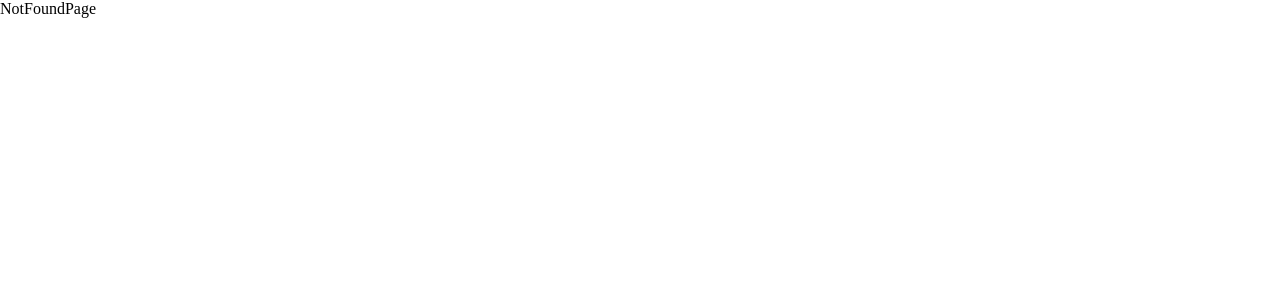
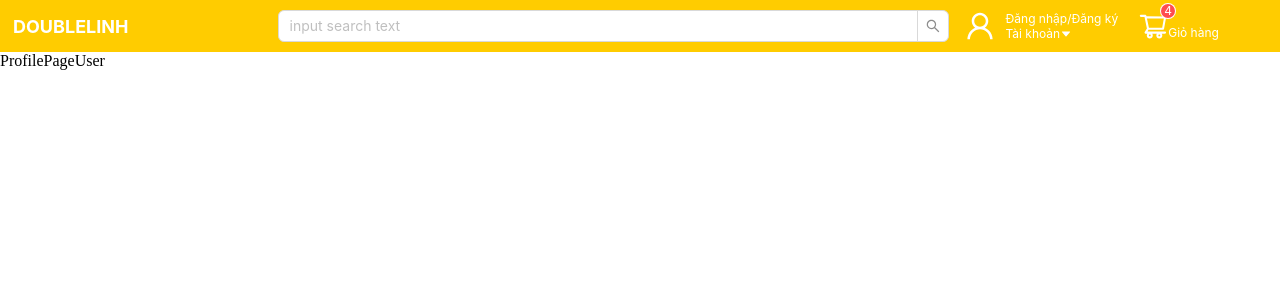
Before and after one commit to ToThaiLinh/Project2, a React (Create React App) app: page /profile-user in a window 1280 px wide. Shown: the top 300 px of the page. Built offline with nearby package versions, Linux system fonts and the light colour scheme.

Commit message:
add profile-user

```diff
--- a/src/components/HeaderComponent/HeaderComponent.jsx
+++ b/src/components/HeaderComponent/HeaderComponent.jsx
@@ -35,7 +35,7 @@ const HeaderComponent = () => {
     const content = (
         <div>
           <WrapperContentPopup onClick={handleLogout}>Đăng xuất</WrapperContentPopup>
-          <WrapperContentPopup>Thông tin người dùng</WrapperContentPopup>
+          <WrapperContentPopup onClick={() => navigate('/profile-user')}>Thông tin người dùng</WrapperContentPopup>
         </div>
       );
 
@@ -43,7 +43,7 @@ const HeaderComponent = () => {
         <div style={{width: '100%', background: '#FFCC00', display: 'flex', justifyContent: 'center'}}>
             <WrapperHeader gutter={16}>
             <Col span={5}>
-                <WrapperTextHeader>DOUBLELINH</WrapperTextHeader>
+                <WrapperTextHeader onClick={() => navigate('/')}>DOUBLELINH</WrapperTextHeader>
             </Col>
 
             <Col span={13}>
--- a/src/components/HeaderComponent/style.js
+++ b/src/components/HeaderComponent/style.js
@@ -15,6 +15,7 @@ export const WrapperTextHeader = styled.span`
     font-weight: bold;
     color: #fff;
     text-align: left;
+    cursor: pointer;
 `
 
 export const WrapperHeaderAccount = styled.div`
--- /dev/null
+++ b/src/pages/Profile/ProfilePage.jsx
@@ -0,0 +1,11 @@
+import React from 'react'
+
+const ProfilePageUser = () => {
+    return (
+        <div>
+            ProfilePageUser
+        </div>
+    )
+}
+
+export default ProfilePageUser
--- a/src/routes/index.js
+++ b/src/routes/index.js
@@ -6,6 +6,7 @@ import TypeProductPage from '../pages/TypeProductPage/TypeProductPage'
 import SignInPage from '../pages/SignInPage/SignInPage'
 import SignUpPage from '../pages/SignUpPage/SignUpPage';
 import ProductDetailPage from '../pages/ProductDetailPage/ProductDetailPage';
+import ProfilePage from '../pages/Profile/ProfilePage';
 
 export const routes = [
     {
@@ -39,6 +40,11 @@ export const routes = [
         isShowHeader: false
     },
     {
+        path: '/profile-user',
+        page: ProfilePage,
+        isShowHeader: true
+    },
+    {
         path: '/product-detail',
         page: ProductDetailPage,
         isShowHeader: true
```
